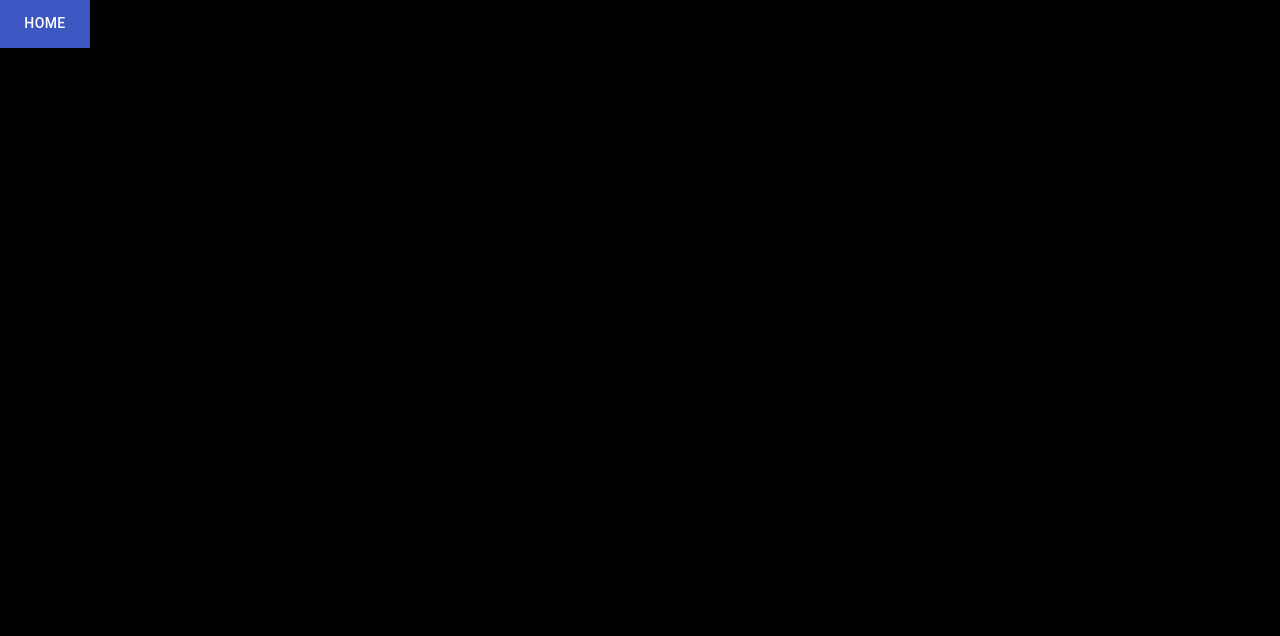
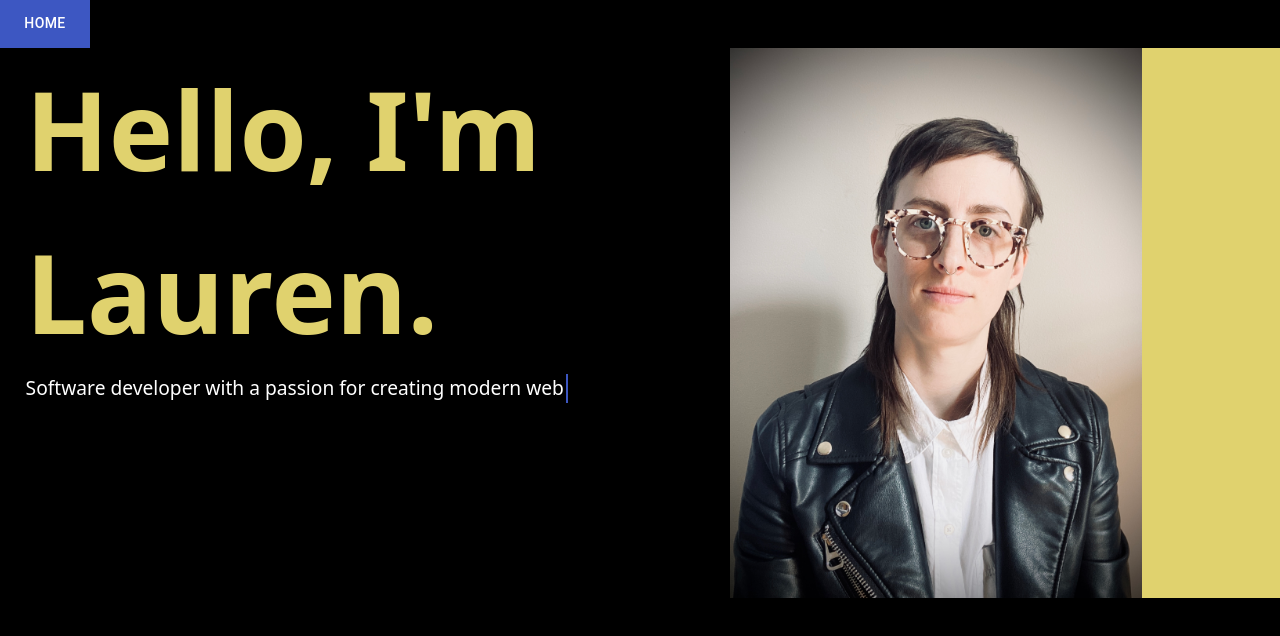
Before and after one commit to laurenmilesdev/portfolio, a Next.js app: page / in a window 1280 px wide. Shown: the top 636 px of the page. Built offline with nearby package versions, Linux system fonts and the light colour scheme.

Commit message:
Updated index view based on component changes

```diff
--- a/src/pages/index.tsx
+++ b/src/pages/index.tsx
@@ -1,26 +1,28 @@
 import Data from '../../data.json';
 import Navigation from '@/components/navigation/Navigation';
+import Layout from '@/components/layout/Layout';
 import Introduction from '@/components/introduction/Introduction';
 import About from '@/components/about/About';
 
-import Tab from '@/types/tab';
+import TabType from '@/types/tab';
+import ImageType from '@/types/image';
+
+import img from '../../public/img/IMG_8341.jpg';
 
 const introductionComponent = (): JSX.Element => (
-  <Introduction
-    title={Data.introduction.title}
-    description={Data.introduction.subtitle}
-  ></Introduction>
+  <Introduction subtitle={Data.introduction.subtitle}></Introduction>
 );
 
-const aboutComponent = (): JSX.Element => (
-  <About title={Data.about.title} description={Data.about.description}></About>
-);
+const aboutComponent = (): JSX.Element => <About description={Data.about.description}></About>;
 
 export default function Home(): JSX.Element {
-  const pages: Tab[] = [
-    new Tab('Home', introductionComponent()),
-    new Tab('About', aboutComponent()),
-  ];
+  const intro = getContent(
+    Data.introduction.title,
+    introductionComponent(),
+    new ImageType(img, 'Image of Lauren')
+  );
+  const about = getContent(Data.about.title, aboutComponent());
+  const pages: TabType[] = [new TabType('Home', intro), new TabType('About', about)];
 
   return <Navigation pages={pages}></Navigation>;
 }
@@ -32,3 +34,7 @@ export function getStaticProps() {
     },
   };
 }
+
+export function getContent(title: string, component: JSX.Element, image?: ImageType) {
+  return <Layout title={title} content={component} image={image} />;
+}
```
